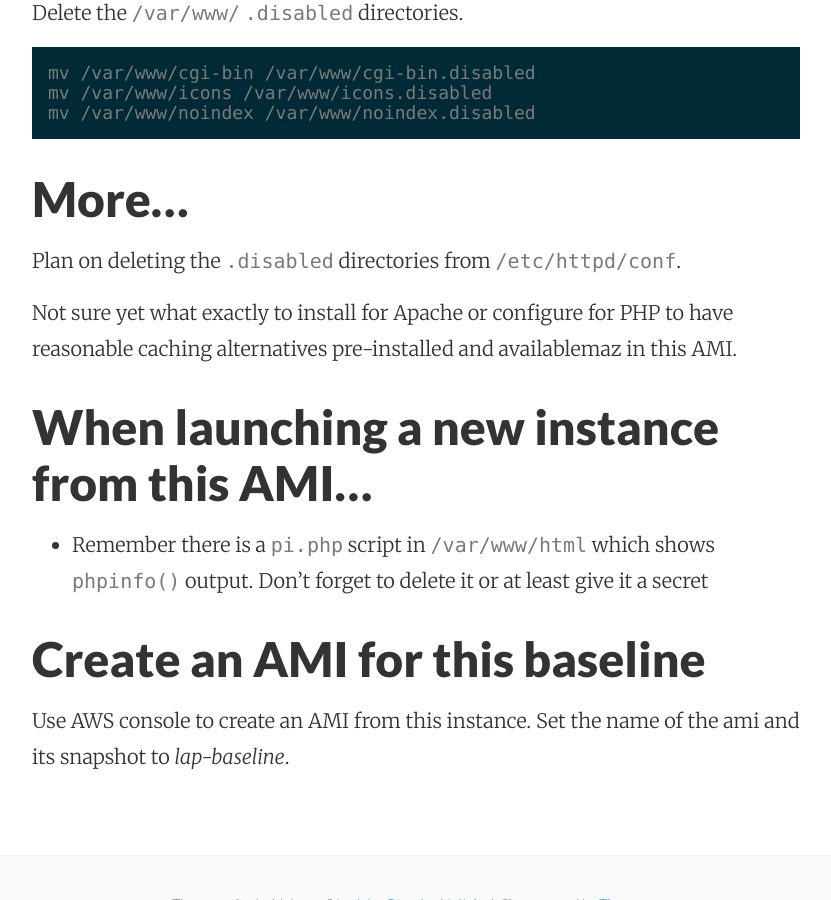
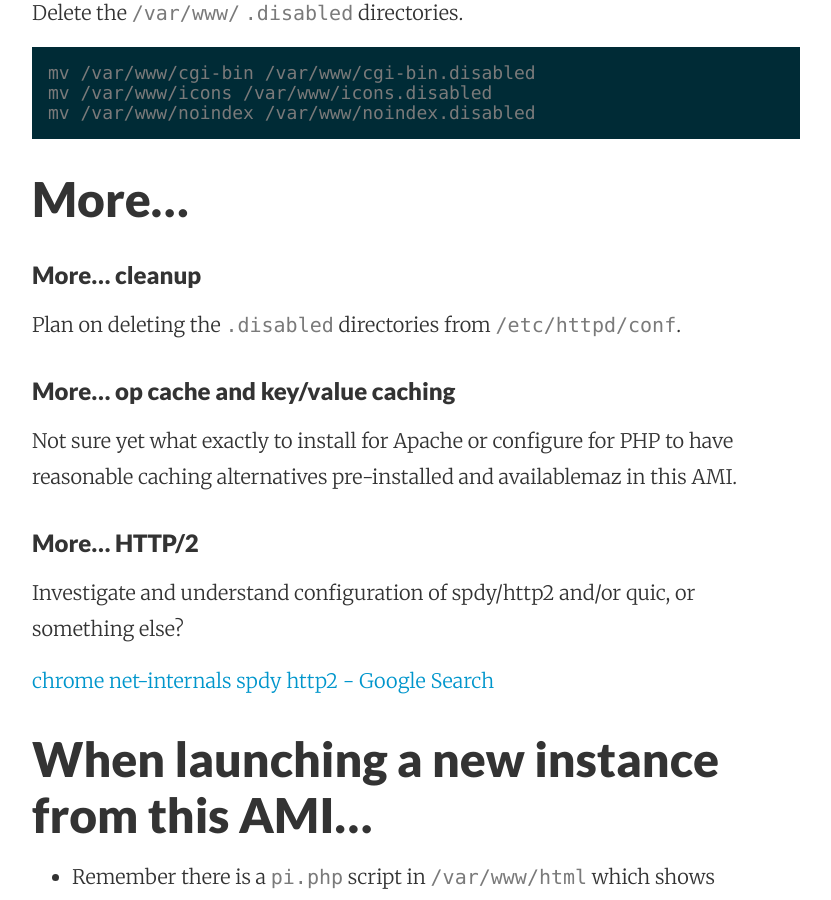
Before and after one commit to mattymaloney/mattymaloney.github.io, a Jekyll site: the page built from _posts/2016-04-12-apache-php-aws-vpc-ec2-linux.md, in a window 1280 px wide and 900 px high, scrolled down 14757 px. Shown: the whole window, without its empty margins (224-1055 px from the left). Built offline with Jekyll 4.4.1, drawn with Linux system fonts in a browser that asks for light colours.

Commit message:
Created 2016-04-12-apache-php-aws-vpc-ec2-linux.md

```diff
--- a/_posts/2016-04-12-apache-php-aws-vpc-ec2-linux.md
+++ b/_posts/2016-04-12-apache-php-aws-vpc-ec2-linux.md
@@ -549,9 +549,20 @@ mv /var/www/noindex /var/www/noindex.disabled
 
 ## More...
 
+### More... cleanup
+
 Plan on deleting the `.disabled` directories from `/etc/httpd/conf`.
 
+### More... op cache and key/value caching
+
 Not sure yet what exactly to install for Apache or configure for PHP to have reasonable caching alternatives pre-installed and availablemaz in this AMI.
+
+
+### More... HTTP/2
+
+Investigate and understand configuration of spdy/http2 and/or quic, or something else?
+
+[chrome net-internals spdy http2 - Google Search](https://www.google.co.jp/webhp?sourceid=chrome-instant&ion=1&espv=2&ie=UTF-8#q=chrome+net-internals+spdy+http2)
 
 
 ## When launching a new instance from this AMI...
```
